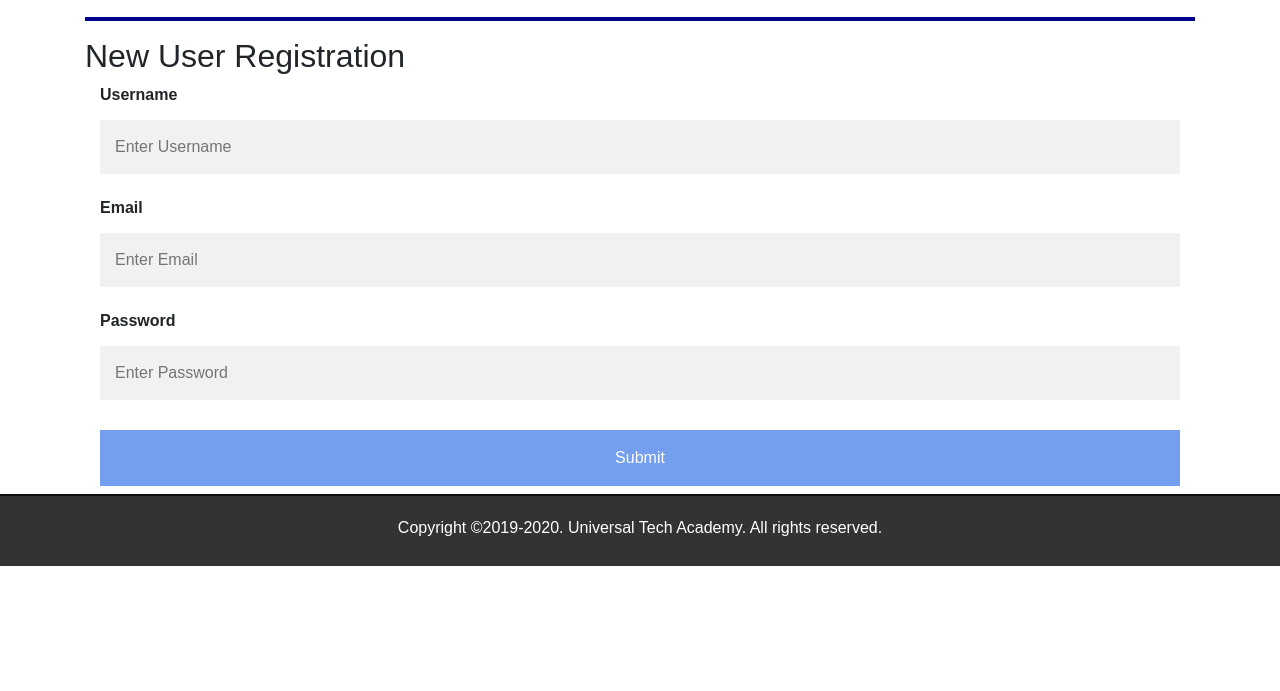
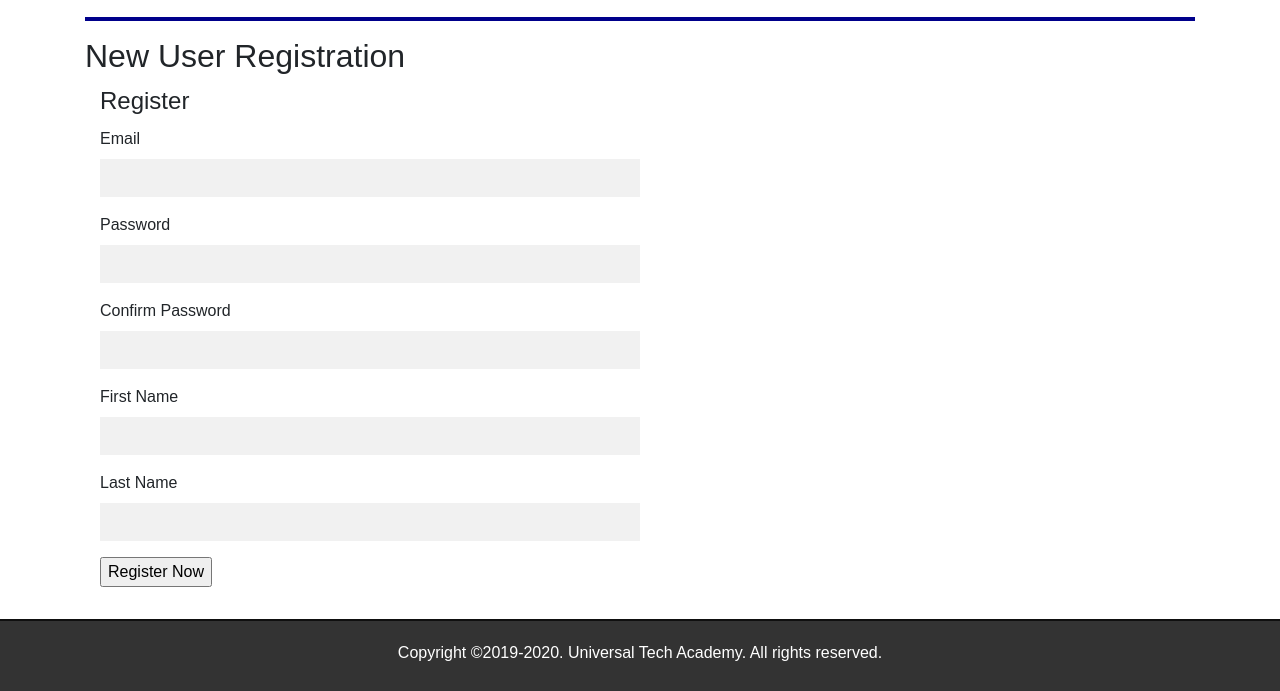
Before and after one commit to ammar8020/flask-projects, a Flask app: page /register in a window 1280 px wide. Shown: the part 361-1052 px from the top of the page. Before the commit the page ends 927 px from the top, so only its background shows below. Run offline with Flask 2, Linux system fonts and the light colour scheme; some libraries are stand-ins or nearby versions.

Commit message:
Section 5 added web forms and Flask security

```diff
--- /dev/null
+++ b/projects/project1/forms.py
@@ -0,0 +1,34 @@
+from flask_wtf import FlaskForm
+from wtforms import StringField, PasswordField, SubmitField, BooleanField
+from wtforms.validators import DataRequired, Email, Length, EqualTo, ValidationError
+from project1.models import User
+
+
+class LoginForm(FlaskForm):
+    email = StringField("Email", validators=[DataRequired(), Email()])
+    password = StringField("Password", validators=[DataRequired()])
+    remember_me = BooleanField("Remember Me")
+    submit = SubmitField("Login")
+
+
+class RegisterForm(FlaskForm):
+    email = StringField("Email", validators=[DataRequired(), Email()])
+    password = StringField(
+        "Password", validators=[DataRequired(), Length(min=4, max=20)]
+    )
+    confirm_password = StringField(
+        "Confirm Password",
+        validators=[DataRequired(), Length(min=4, max=20), EqualTo("password")],
+    )
+    first_name = StringField(
+        "First Name", validators=[DataRequired(), Length(min=2, max=40)]
+    )
+    last_name = StringField(
+        "Last Name", validators=[DataRequired(), Length(min=2, max=40)]
+    )
+    submit = SubmitField("Register Now")
+
+    def validate_email(self, email):
+        user = User.objects(email=email.data).first()
+        if user:
+            raise ValidationError("Email is not available. Please try a different one.")
--- a/projects/project1/routes.py
+++ b/projects/project1/routes.py
@@ -1,44 +1,16 @@
 from project1 import app, db
-from flask import render_template, request, json, Response
+from flask import (
+    render_template,
+    request,
+    json,
+    Response,
+    redirect,
+    flash,
+    url_for,
+    session,
+)
 from project1.models import User, Movie, Watchlist
-
-movies_data = [
-    {
-        "movieID": "1111",
-        "title": "PHP 111",
-        "description": "Intro to PHP",
-        "credits": "3",
-        "term": "Fall, Spring",
-    },
-    {
-        "movieID": "2222",
-        "title": "Java 1",
-        "description": "Intro to Java Programming",
-        "credits": "4",
-        "term": "Spring",
-    },
-    {
-        "movieID": "3333",
-        "title": "Adv PHP 201",
-        "description": "Advanced PHP Programming",
-        "credits": "3",
-        "term": "Fall",
-    },
-    {
-        "movieID": "4444",
-        "title": "Angular 1",
-        "description": "Intro to Angular",
-        "credits": "3",
-        "term": "Fall, Spring",
-    },
-    {
-        "movieID": "5555",
-        "title": "Java 2",
-        "description": "Advanced Java Programming",
-        "credits": "4",
-        "term": "Fall",
-    },
-]
+from project1.forms import LoginForm, RegisterForm
 
 
 @app.route("/")
@@ -48,31 +20,122 @@ def index():
     return render_template("index.html", index=True)
 
 
-@app.route("/login")
+@app.route("/login", methods=["GET", "POST"])
 def login():
-    return render_template("login.html", login=True)
+    if session.get("username"):
+        return redirect(url_for("index"))
+
+    form = LoginForm()
+    if form.validate_on_submit():
+        email = form.email.data
+        password = form.password.data
+
+        user = User.objects(email=email).first()
+
+        if user and user.get_password(password):
+            flash(f"{user.first_name}, has successfully logged in!", "success")
+            session["user_id"] = user.user_id
+            session["username"] = user.first_name
+            return redirect("/index")
+        else:
+            flash("Login Credentials not correct", "danger")
+
+    return render_template("login.html", title="Login", form=form, login=True)
+
+
+@app.route("/logout")
+def logout():
+    session["user_id"] = False
+    session.pop("username", None)
+    return redirect(url_for("index"))
 
 
 @app.route("/movies/")
 @app.route("/movies/<term>")
-def movies(term="Spring 2019"):
-    return render_template(
-        "movies.html", movies_data=movies_data, movies=True, term=term
-    )
+def movies(term=None):
+    if term is None:
+        term = "Spring 2019"
+    classes = Movie.objects.order_by("+movie_id")
+    return render_template("movies.html", movies_data=classes, movies=True, term=term)
 
 
-@app.route("/register")
+@app.route("/register", methods=["POST", "GET"])
 def register():
-    return render_template("register.html", register=True)
+    if session.get("username"):
+        return redirect(url_for("index"))
+    form = RegisterForm()
+    if form.validate_on_submit():
+        user_id = User.objects.count()
+        user_id += 1
+        email = form.email.data
+        password = form.password.data
+        first_name = form.first_name.data
+        last_name = form.last_name.data
+
+        user = User(
+            user_id=user_id, email=email, first_name=first_name, last_name=last_name
+        )
+        user.set_password(password)
+        user.save()
+        flash("User registered successfully", "success")
+        return redirect(url_for("index"))
+
+    return render_template("register.html", title="Register", form=form, register=True)
 
 
 @app.route("/watchlist", methods=["GET", "POST"])
 def watchlist():
-    id = request.form.get("movieID")
-    title = request.form.get("title")
-    term = request.form.get("term")
+
+    if not session.get("username"):
+        return redirect(url_for("login"))
+
+    movie_id = request.form.get("movie_id")
+    movie_title = request.form.get("title")
+    user_id = session.get("user_id")
+
+    if movie_id:
+        if Watchlist.objects(user_id=user_id, movie_id=movie_id):
+            flash(f"You have already added  {movie_title} to your Watchlist", "danger")
+            return redirect(url_for("movies"))
+        else:
+            Watchlist(user_id=user_id, movie_id=movie_id).save()
+            flash(f"{movie_title} has been added to your watchlist", "success")
+
+    classes = list(
+        User.objects.aggregate(
+            *[
+                {
+                    "$lookup": {
+                        "from": "watchlist",
+                        "localField": "user_id",
+                        "foreignField": "user_id",
+                        "as": "r1",
+                    }
+                },
+                {
+                    "$unwind": {
+                        "path": "$r1",
+                        "includeArrayIndex": "r1_id",
+                        "preserveNullAndEmptyArrays": False,
+                    }
+                },
+                {
+                    "$lookup": {
+                        "from": "movie",
+                        "localField": "r1.movie_id",
+                        "foreignField": "movie_id",
+                        "as": "r2",
+                    }
+                },
+                {"$unwind": {"path": "$r2", "preserveNullAndEmptyArrays": False}},
+                {"$match": {"user_id": user_id}},
+                {"$sort": {"movie_id": 1}},
+            ]
+        )
+    )
+
     return render_template(
-        "watchlist.html", watchlist=True, movie={"id": id, "title": title, "term": term}
+        "watchlist.html", watchlist=True, title="Watchlist", classes=classes
     )
 
 
--- a/projects/project1/static/css/main.css
+++ b/projects/project1/static/css/main.css
@@ -44,9 +44,9 @@ hr {
 
 input[type='text'],
 input[type='password'] {
-  width: 100%;
-  padding: 15px;
-  margin: 5px 0 22px 0;
+  width: 50%;
+  padding: 7px;
+  /* margin: 5px 0 22px 0; */
   display: inline-block;
   border: none;
   background: #f1f1f1;
@@ -99,3 +99,15 @@ footer {
 .btn-submit:hover {
   opacity: 1;
 }
+
+.error-message {
+  color: red;
+}
+
+.user {
+  float: right;
+  position: absolute;
+  font-size: 25px;
+  right: 10em;
+  top: 2em;
+}
--- a/projects/project1/templates/includes/nav.html
+++ b/projects/project1/templates/includes/nav.html
@@ -15,6 +15,9 @@
           >Movies</a
         >
       </li>
+
+      {% if not session['username'] %}
+
       <li class="nav-item">
         <a
           href="{{ url_for('register') }}"
@@ -22,6 +25,19 @@
           >Register</a
         >
       </li>
+
+      {% endif %}
+
+      <li class="nav-item">
+        <a
+          href="{{ url_for('watchlist') }}"
+          class="nav-link {% if watchlist %} active {% endif %}"
+          >Watchlist</a
+        >
+      </li>
+
+      {% if not session['username'] %}
+
       <li class="nav-item">
         <a
           href="{{ url_for('login') }}"
@@ -29,6 +45,14 @@
           >Login</a
         >
       </li>
+
+      {% else %}
+
+      <li class="nav-item">
+        <a href="{{ url_for('logout') }}" class="nav-link">Logout</a>
+      </li>
+
+      {% endif %}
     </ul>
   </nav>
   <hr style="clear:both" />
--- a/projects/project1/templates/layout.html
+++ b/projects/project1/templates/layout.html
@@ -18,7 +18,17 @@
       <img src="{{ url_for('static', filename='images/uta-logo-200.png') }}" />
     </div>
     <div class="container">
-      {% include "includes/nav.html" %} {% block main_content %} {% endblock %}
+      {% include "includes/nav.html" %} {% if session['username'] %}
+
+      <span class="user">Welcome, {{ session['username'] }}</span>
+
+      {% endif %} {% with messages = get_flashed_messages(with_categories=true)
+      %} {% if messages %} {% for category, message in messages %}
+      <div class="alert alert-{{ category }}">
+        <p>{{ message }}</p>
+      </div>
+      {% endfor %} {% endif %} {% endwith %} {% block main_content %} {%
+      endblock %}
     </div>
     {% include "includes/footer.html" %}
   </body>
--- a/projects/project1/templates/register.html
+++ b/projects/project1/templates/register.html
@@ -2,22 +2,54 @@
 <h2>New User Registration</h2>
 
 <div class="container">
-  <form name="register" action="register.php" method="get">
-    <label for="username"><b>Username</b></label>
-    <input type="text" placeholder="Enter Username" name="username" required />
-    <br />
-    <label for="email"><b>Email</b></label>
-    <input type="text" placeholder="Enter Email" name="email" required />
-    <br />
-    <label for="password"><b>Password</b></label>
-    <input
-      type="password"
-      placeholder="Enter Password"
-      name="password"
-      required
-    />
-    <br class="clear" />
-    <input class="btn-submit" type="submit" name="submit" />
+  <form name="register" action="" method="post" novalidate>
+    <fieldset class="form-group">
+      <legend>{{ title }}</legend>
+      {{ form.hidden_tag() }}
+
+      <p>
+        {{ form.email.label }}<br />
+        {{ form.email }}
+        {% for error in form.email.errors %}
+        <span class="error-message">{{ error }}</span>
+        {% endfor %}
+      </p>
+      <p>
+        {{ form.password.label }}<br />
+        {{ form.password }}
+        {% for error in form.password.errors %}
+        <span class="error-message">{{ error }}</span>
+        {% endfor %}
+      </p>
+
+      <p>
+        {{ form.confirm_password.label }}<br />
+        {{ form.confirm_password }}
+        {% for error in form.confirm_password.errors %}
+        <span class="error-message">{{ error }}</span>
+        {% endfor %}
+      </p>
+
+      <p>
+        {{ form.first_name.label }}<br />
+        {{ form.first_name }}
+        {% for error in form.first_name.errors %}
+        <span class="error-message">{{ error }}</span>
+        {% endfor %}
+      </p>
+
+      <p>
+        {{ form.last_name.label }}<br />
+        {{ form.last_name }}
+        {% for error in form.last_name.errors %}
+        <span class="error-message">{{ error }}</span>
+        {% endfor %}
+      </p>
+
+      <p>
+        {{ form.submit() }}
+      </p>
+    </fieldset>
   </form>
 </div>
 {% endblock %}
```
Also changed, not shown: projects/project1/models.py (+9 -2 lines), projects/project1/templates/index.html (+22 -1 lines), projects/project1/templates/login.html (+23 -20 lines), projects/project1/templates/movies.html (+3 -4 lines), projects/project1/templates/watchlist.html (+28 -3 lines), 2 other files.
